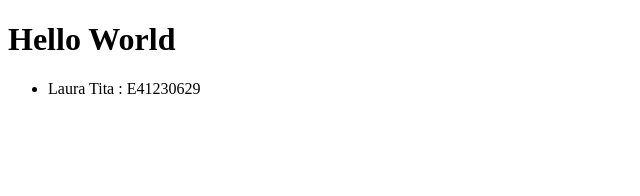
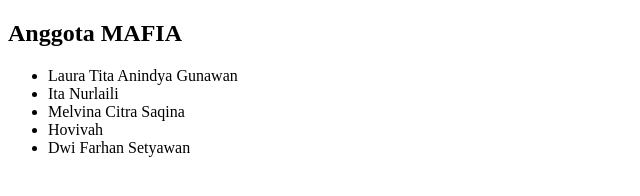
Before and after one commit to lauratita/belajar-git-dasar, a plain HTML site: page index.html in a window 1280 px wide. Shown: the whole page, without its empty margins (0-640 px from the left). Drawn offline with Linux system fonts and the light colour scheme.

Commit message:
merubah data anggota mafia

```diff
--- a/index.html
+++ b/index.html
@@ -3,12 +3,16 @@
   <head>
     <meta charset="UTF-8" />
     <meta name="viewport" content="width=device-width, initial-scale=1.0" />
-    <title>Coba Git</title>
+    <title>Belajar Git</title>
   </head>
   <body>
-    <h1>Hello World</h1>
+    <h2>Anggota MAFIA</h2>
     <ul>
-      <li>Laura Tita : E41230629</li>
+      <li>Laura Tita Anindya Gunawan</li>
+      <li>Ita Nurlaili</li>
+      <li>Melvina Citra Saqina</li>
+      <li>Hovivah</li>
+      <li>Dwi Farhan Setyawan</li>
     </ul>
   </body>
 </html>
```
